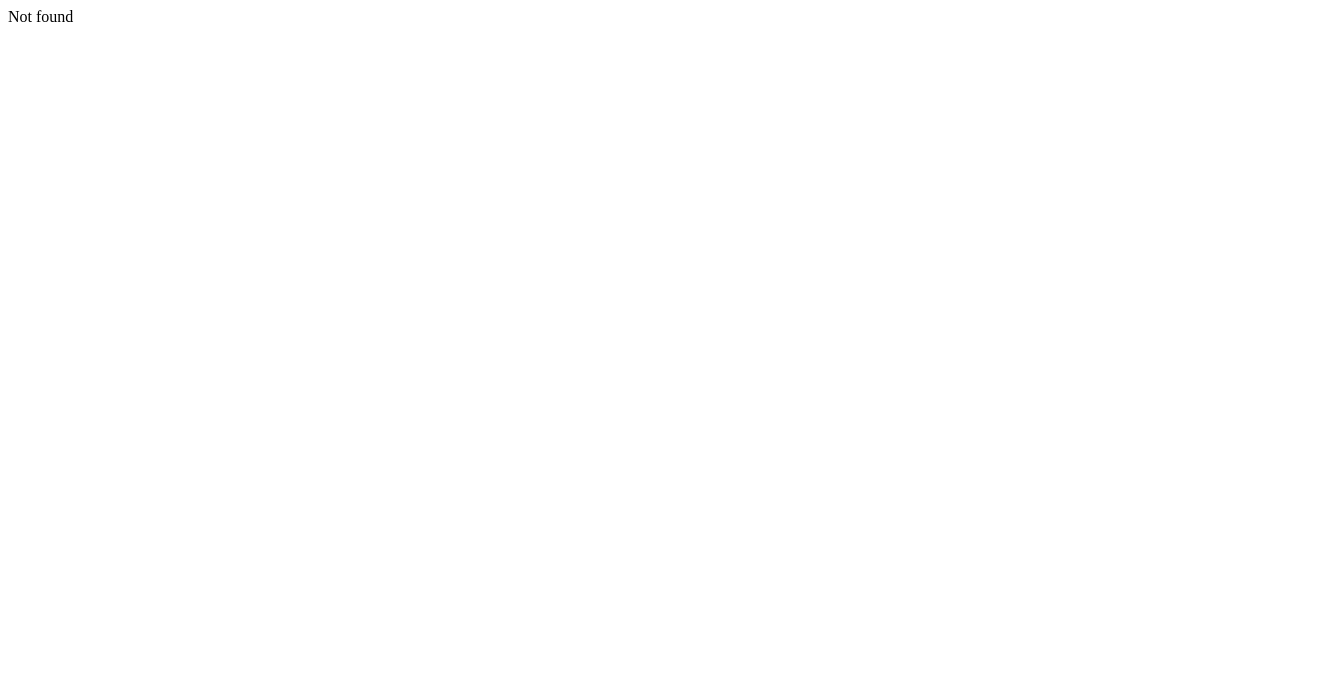
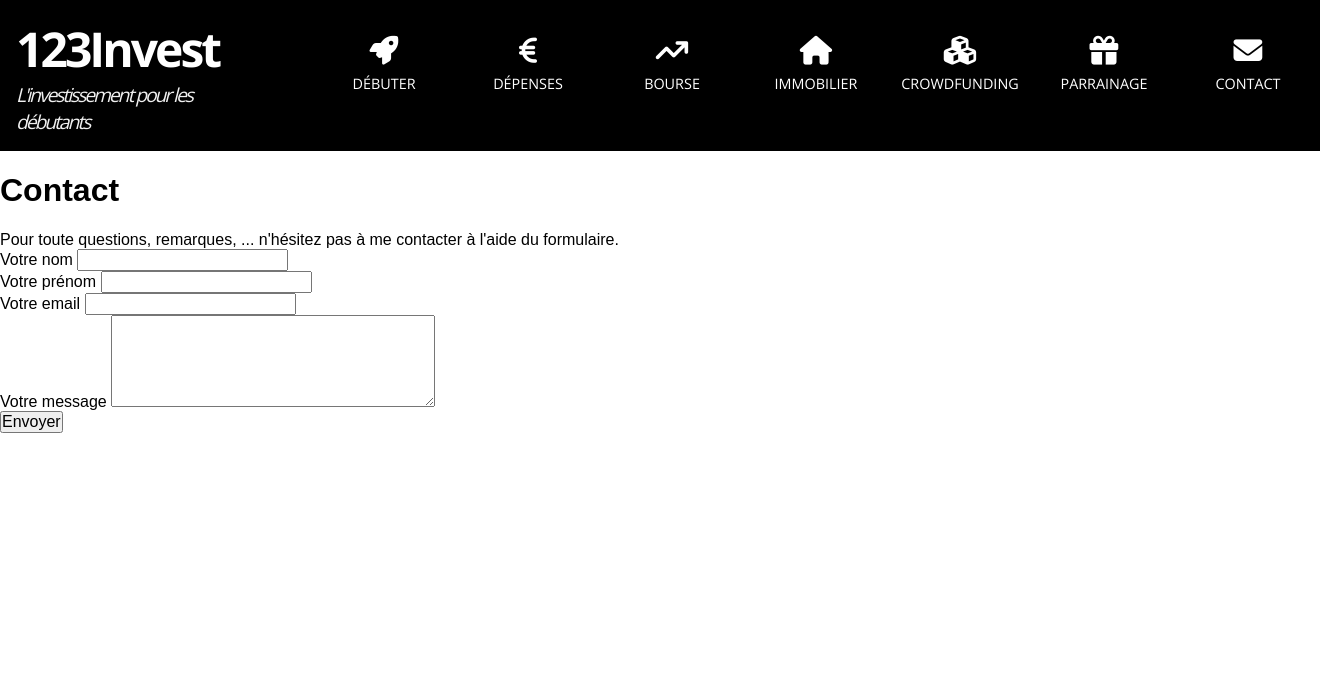
Before and after one commit to jguillevic/invest-helper, a PHP site: page /contact in a window 1320 px wide. Before the commit the part shown is almost empty. Shown: the top 673 px of the page. Before the commit the page ends 22 px from the top, so only its background shows below. Run offline with PHP 8.4, Linux system fonts and the light colour scheme.

Commit message:
Aancées sur zone de contact

```diff
--- a/Assets/css/style.css
+++ b/Assets/css/style.css
@@ -487,11 +487,12 @@ option:not(:checked) {
   color: #FFFFFF;
   background-color: #FFA726;
   padding: 0.7em;
-  transition: background-color 0.3s, color 0.3s;
+  transition: background-color 0.3s, color 0.3s, transform 0.3s;
   text-transform: uppercase; }
   .button:hover, .button--danger:hover, .button--reset:hover, .button--delete:hover, .button--save:hover, .button--add:hover, .button--edit:hover, .button--submit:hover {
     cursor: pointer;
-    background-color: #FFD95b; }
+    background-color: #FFD95b;
+    transform: scale(1.2); }
   .button::before, .button--danger::before, .button--reset::before, .button--delete::before, .button--save::before, .button--add::before, .button--edit::before, .button--submit::before {
     font-family: "Font Awesome 5 Free";
     font-weight: 900;
@@ -652,7 +653,7 @@ option:not(:checked) {
     flex-direction: row;
     margin-left: 5em;
     height: 100%; }
-    .nav__menu__item, .nav__menu__item--home, .nav__menu__item--blog, .nav__menu__item--event, .nav__menu__item--about, .nav__menu__item--calculator, .nav__menu__item--user-account, .nav__menu__item--administration {
+    .nav__menu__item, .nav__menu__item--real-estate, .nav__menu__item--calculator, .nav__menu__item--start, .nav__menu__item--spending, .nav__menu__item--stock-market, .nav__menu__item--crowdfunding, .nav__menu__item--sponsorship, .nav__menu__item--contact {
       display: inline-block;
       transition: background-color 0.3s;
       font-size: 0.9em;
@@ -662,29 +663,31 @@ option:not(:checked) {
       text-align: center;
       height: 100%;
       width: 10em; }
-      .nav__menu__item:hover, .nav__menu__item--home:hover, .nav__menu__item--blog:hover, .nav__menu__item--event:hover, .nav__menu__item--about:hover, .nav__menu__item--calculator:hover, .nav__menu__item--user-account:hover, .nav__menu__item--administration:hover {
+      .nav__menu__item:hover, .nav__menu__item--real-estate:hover, .nav__menu__item--calculator:hover, .nav__menu__item--start:hover, .nav__menu__item--spending:hover, .nav__menu__item--stock-market:hover, .nav__menu__item--crowdfunding:hover, .nav__menu__item--sponsorship:hover, .nav__menu__item--contact:hover {
         background-color: #FFA726;
         cursor: pointer; }
-      .nav__menu__item::before, .nav__menu__item--home::before, .nav__menu__item--blog::before, .nav__menu__item--event::before, .nav__menu__item--about::before, .nav__menu__item--calculator::before, .nav__menu__item--user-account::before, .nav__menu__item--administration::before {
+      .nav__menu__item::before, .nav__menu__item--real-estate::before, .nav__menu__item--calculator::before, .nav__menu__item--start::before, .nav__menu__item--spending::before, .nav__menu__item--stock-market::before, .nav__menu__item--crowdfunding::before, .nav__menu__item--sponsorship::before, .nav__menu__item--contact::before {
         font-family: "Font Awesome 5 Free";
         font-weight: 700;
         font-size: 2em;
         display: block;
         padding-bottom: 0.3em; }
-    .nav__menu__item--home::before {
+    .nav__menu__item--real-estate::before {
       content: "\f015"; }
-    .nav__menu__item--blog::before {
-      content: "\f075"; }
-    .nav__menu__item--event::before {
-      content: "\f133"; }
-    .nav__menu__item--about::before {
-      content: "\f129"; }
     .nav__menu__item--calculator::before {
       content: "\f1ec"; }
-    .nav__menu__item--user-account::before {
-      content: "\f007"; }
-    .nav__menu__item--administration::before {
-      content: "\f508"; }
+    .nav__menu__item--start::before {
+      content: "\f135"; }
+    .nav__menu__item--spending::before {
+      content: "\f153"; }
+    .nav__menu__item--stock-market::before {
+      content: "\e098"; }
+    .nav__menu__item--crowdfunding::before {
+      content: "\f1b3"; }
+    .nav__menu__item--sponsorship::before {
+      content: "\f06b"; }
+    .nav__menu__item--contact::before {
+      content: "\f0e0"; }
   .nav__logo {
     display: inline-block;
     font-size: 2.5em;
--- a/Assets/scss/module/_button.scss
+++ b/Assets/scss/module/_button.scss
@@ -6,13 +6,14 @@
 	color: $main-light;
 	background-color: $main-color;
 	padding: 0.7em;
-	transition: background-color 0.3s, color 0.3s;
+	transition: background-color 0.3s, color 0.3s, transform 0.3s;
 	text-transform: uppercase;
 
 	&:hover
 	{
 		cursor: pointer;
 		background-color: $secondary-color;
+		transform: scale(1.2);
 	}
 
 	&::before
--- a/Assets/scss/module/_nav.scss
+++ b/Assets/scss/module/_nav.scss
@@ -76,43 +76,13 @@
 			}
 		}
 
-		&__item--home
+		&__item--real-estate
 		{
 			@extend .nav__menu__item;
 
 			&::before
 			{
 				content: "\f015";
-			}
-		}
-
-		&__item--blog
-		{
-			@extend .nav__menu__item;
-
-			&::before
-			{
-				content: "\f075";
-			}
-		}
-
-		&__item--event
-		{
-			@extend .nav__menu__item;
-
-			&::before
-			{
-				content: "\f133";
-			}
-		}
-
-		&__item--about
-		{
-			@extend .nav__menu__item;
-
-			&::before
-			{
-				content: "\f129";
 			}
 		}
 
@@ -126,23 +96,63 @@
 			}
 		}
 
-		&__item--user-account
+		&__item--start
 		{
 			@extend .nav__menu__item;
 
 			&::before
 			{
-				content: "\f007";
+				content: "\f135";
 			}
 		}
 
-		&__item--administration
+		&__item--spending
 		{
 			@extend .nav__menu__item;
 
 			&::before
 			{
-				content: "\f508";
+				content: "\f153";
+			}
+		}
+
+		&__item--stock-market
+		{
+			@extend .nav__menu__item;
+
+			&::before
+			{
+				content: "\e098";
+			}
+		}
+
+		&__item--crowdfunding
+		{
+			@extend .nav__menu__item;
+
+			&::before
+			{
+				content: "\f1b3";
+			}
+		}
+
+		&__item--sponsorship
+		{
+			@extend .nav__menu__item;
+
+			&::before
+			{
+				content: "\f06b";
+			}
+		}
+
+		&__item--contact
+		{
+			@extend .nav__menu__item;
+
+			&::before
+			{
+				content: "\f0e0";
 			}
 		}
 	}
--- a/Config/Routes.json
+++ b/Config/Routes.json
@@ -4,6 +4,12 @@
 		, "Controller":"Home\\HomeController"
 		, "Action":"Display"
 		, "Name":"DisplayHome"
+	},
+	{
+		"Path":"/contact"
+		, "Controller":"Contact\\ContactController"
+		, "Action":"Display"
+		, "Name":"DisplayContact"
 	},
 	{
 		"Path":"/calculator/premium-tax"
--- /dev/null
+++ b/Controller/Contact/ContactController.php
@@ -0,0 +1,21 @@
+<?php
+
+namespace Controller\Contact;
+
+use \Framework\View\View;
+use \Framework\Tools\Helper\PathHelper;
+
+class ContactController
+{
+	public function Display($queryParameters)
+	{
+		$path = PathHelper::GetPath([ "Contact", "Display" ]);
+		$view = new View($path);
+		return $view->Render();
+	}
+
+    public function Send($queryParameters)
+    {
+        return true;
+    }
+}
--- /dev/null
+++ b/Template/Contact/Display.phtml
@@ -0,0 +1,25 @@
+<section>
+    <h1>Contact</h1>
+    <p>Pour toute questions, remarques, ... n'hésitez pas à me contacter à l'aide du formulaire.</p>
+    <form>
+        <div>
+            <label for="lastname">Votre nom</label>
+            <input type="text" id="lastname" name="lastname" required/>
+        </div>
+        <div>
+            <label for="firstname">Votre prénom</label>
+            <input type="text" id="firstname" name="firstname" required/>
+        </div>
+        <div>
+            <label for="email">Votre email</label>
+            <input type="email" id="email" name="email" required/>
+        </div>
+        <div>
+            <label for="message">Votre message</label>
+            <textarea id="message" name="message" rows="5" cols="33" required></textarea>
+        </div>
+        <div>
+            <input type="submit" value="Envoyer"/>
+        </div>
+    </form>
+</section>
--- a/Template/Layout.phtml
+++ b/Template/Layout.phtml
@@ -8,21 +8,28 @@ use \Framework\Tools\Helper\RoutesHelper;
 	<meta charset="UTF-8">
 	<title>Aide impôts</title>
 	<link rel="stylesheet" type="text/css" href="../Assets/css/style.css">
-	<link rel="stylesheet" href="https://use.fontawesome.com/releases/v5.8.1/css/all.css" integrity="sha384-50oBUHEmvpQ+1lW4y57PTFmhCaXp0ML5d60M1M7uH2+nqUivzIebhndOJK28anvf" crossorigin="anonymous">
+	<link rel="stylesheet" href="https://use.fontawesome.com/releases/v6.4.0/css/all.css" crossorigin="anonymous">
 	<link href="https://fonts.googleapis.com/css?family=Open+Sans:400,700|Roboto:400,700" rel="stylesheet">
 	<script type="text/javascript" src="../Assets/js/jquery/jquery-3.3.1.min.js"></script>
+	<!--Adsense-->
+	<script async src="https://pagead2.googlesyndication.com/pagead/js/adsbygoogle.js?client=ca-pub-6876567904210353"
+     crossorigin="anonymous"></script>
 </head>
 <body>
 	<header class="l-header header">
 		<nav class="nav">
 			<section class="nav__brand">
-				<a class="nav__brand__logo" href="<?= RoutesHelper::Path("DisplayHome"); ?>">Calcule mes impôts</a>
-				<span class="nav__brand__complement">Tout ce qu'il faut pour calculer ses impôts</span>
+				<a class="nav__brand__logo" href="<?= RoutesHelper::Path("DisplayHome"); ?>">123Invest</a>
+				<span class="nav__brand__complement">L'investissement pour les débutants</span>
 			</section>
 			<section class="nav__menu">
-				<a href="<?= RoutesHelper::Path("DisplayHome"); ?>" class="nav__menu__item--home">Accueil</a>
-				<a href="<?= RoutesHelper::Path("DisplayHome"); ?>" class="nav__menu__item--calculator">Calculettes</a>
-				<a href="<?= RoutesHelper::Path("DisplayPremiumTaxCalculatorForm"); ?>" class="nav__menu__item--about">A propos</a>
+				<a href="<?= RoutesHelper::Path("DisplayHome"); ?>" class="nav__menu__item--start">Débuter</a>
+				<a href="<?= RoutesHelper::Path("DisplayHome"); ?>" class="nav__menu__item--spending">Dépenses</a>
+				<a href="<?= RoutesHelper::Path("DisplayHome"); ?>" class="nav__menu__item--stock-market">Bourse</a>
+				<a href="<?= RoutesHelper::Path("DisplayHome"); ?>" class="nav__menu__item--real-estate">Immobilier</a>
+				<a href="<?= RoutesHelper::Path("DisplayHome"); ?>" class="nav__menu__item--crowdfunding">Crowdfunding</a>
+				<a href="<?= RoutesHelper::Path("DisplayHome"); ?>" class="nav__menu__item--sponsorship">Parrainage</a>
+				<a href="<?= RoutesHelper::Path("DisplayContact"); ?>" class="nav__menu__item--contact">Contact</a>
 			</section>
 		</nav>
 	</header>
```
Also changed, not shown: Template/Calculator/PremiumTax/DisplayForm.phtml (+5 -3 lines), 1 other file.
